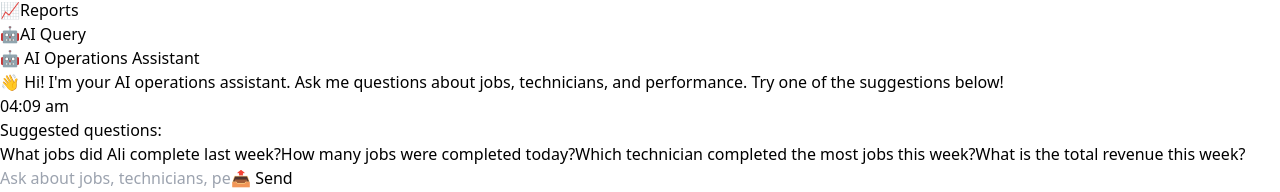
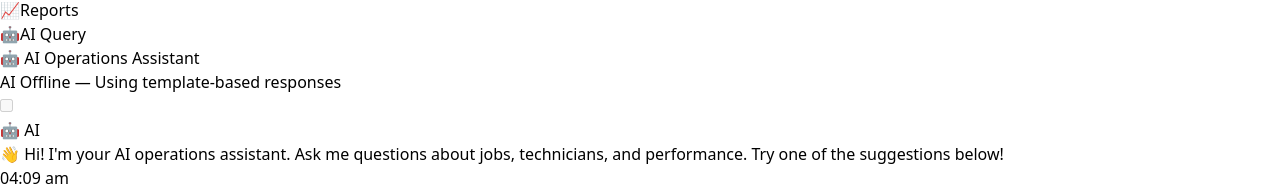
Before and after one commit to adrisyukran/ac-operations, a React (Vite) app: page /manager/ai-query in a window 1280 px wide. Shown: the part 122-314 px from the top of the page. Built offline with nearby package versions, Linux system fonts and the light colour scheme; no server answers.

Commit message:
update ai status and selector

```diff
--- a/src/lib/aiAssistant.ts
+++ b/src/lib/aiAssistant.ts
@@ -371,14 +371,14 @@ async function enhanceWithAI(question: string, rawData: string): Promise<string>
   }
 
   try {
-    const response = await fetch('https://api.openai.com/v1/chat/completions', {
+    const response = await fetch('https://nano-gpt.com/api/v1/chat/completions', {
       method: 'POST',
       headers: {
         'Content-Type': 'application/json',
         'Authorization': `Bearer ${apiKey}`,
       },
       body: JSON.stringify({
-        model: 'gpt-3.5-turbo',
+        model: 'openai/gpt-oss-20b',
         messages: [
           {
             role: 'system',
@@ -420,7 +420,7 @@ async function enhanceWithAI(question: string, rawData: string): Promise<string>
  * Main orchestrator function for the AI Assistant.
  * Takes a user's question, parses it, queries the database, and returns a formatted response.
  */
-export async function askAIAssistant(question: string): Promise<string> {
+export async function askAIAssistant(question: string, options?: { forceOffline?: boolean }): Promise<string> {
   const parsed = parseQuery(question)
   let rawResponse: string
 
@@ -443,13 +443,47 @@ export async function askAIAssistant(question: string): Promise<string> {
 
   // If OpenAI key available, enhance the response
   const openAIKey = import.meta.env.VITE_OPENAI_API_KEY
-  if (openAIKey) {
+  if (openAIKey && !options?.forceOffline) {
     try {
       return await enhanceWithAI(question, rawResponse)
-    } catch {
+    } catch (error) {
+      console.error('OpenAI enhancement failed:', error)
       return rawResponse // Fallback to template
     }
   }
 
   return rawResponse
 }
+
+/**
+ * Check if AI is available and working.
+ * Makes a lightweight API call to verify connectivity.
+ */
+export async function checkAIStatus(): Promise<{ available: boolean; provider: string }> {
+  const apiKey = import.meta.env.VITE_OPENAI_API_KEY
+  if (!apiKey) {
+    return { available: false, provider: 'none' }
+  }
+
+  try {
+    const response = await fetch('https://nano-gpt.com/api/v1/chat/completions', {
+      method: 'POST',
+      headers: {
+        'Content-Type': 'application/json',
+        'Authorization': `Bearer ${apiKey}`
+      },
+      body: JSON.stringify({
+        model: 'openai/gpt-oss-20b',
+        messages: [{ role: 'user', content: 'ping' }],
+        max_tokens: 1
+      })
+    })
+
+    if (response.ok) {
+      return { available: true, provider: 'OpenAI (nano-gpt)' }
+    }
+    return { available: false, provider: 'none' }
+  } catch {
+    return { available: false, provider: 'none' }
+  }
+}
--- a/src/pages/manager/AIQueryPage.tsx
+++ b/src/pages/manager/AIQueryPage.tsx
@@ -1,5 +1,5 @@
 import { useState, useEffect, useRef, useCallback } from 'react'
-import { askAIAssistant } from '../../lib/aiAssistant'
+import { askAIAssistant, checkAIStatus } from '../../lib/aiAssistant'
 
 interface ChatMessage {
   id: string
@@ -30,7 +30,17 @@ export default function AIQueryPage() {
   const [messages, setMessages] = useState<ChatMessage[]>([])
   const [input, setInput] = useState('')
   const [isLoading, setIsLoading] = useState(false)
+  const [aiOnline, setAiOnline] = useState<boolean | null>(null)
+  const [useAI, setUseAI] = useState(true)
   const messagesEndRef = useRef<HTMLDivElement>(null)
+
+  // Check AI status on mount
+  useEffect(() => {
+    checkAIStatus().then((status) => {
+      setAiOnline(status.available)
+      setUseAI(status.available)
+    })
+  }, [])
 
   // Welcome message on mount
   useEffect(() => {
@@ -65,7 +75,7 @@ export default function AIQueryPage() {
       setIsLoading(true)
 
       try {
-        const response = await askAIAssistant(question.trim())
+        const response = await askAIAssistant(question.trim(), { forceOffline: !useAI })
         const assistantMessage: ChatMessage = {
           id: generateId(),
           type: 'assistant',
@@ -103,7 +113,34 @@ export default function AIQueryPage() {
   return (
     <div className="h-full flex flex-col">
       {/* Page Title */}
-      <h1 className="text-2xl font-bold text-gray-900 mb-6">🤖 AI Operations Assistant</h1>
+      <h1 className="text-2xl font-bold text-gray-900 mb-4">🤖 AI Operations Assistant</h1>
+
+      {/* AI Status Bar */}
+      <div className="flex items-center gap-2 px-4 py-2 bg-gray-50 rounded-lg mb-4">
+        {aiOnline === null ? (
+          <span className="text-sm text-gray-500">Checking AI status...</span>
+        ) : (
+          <>
+            <span className={`h-2.5 w-2.5 rounded-full ${aiOnline ? 'bg-green-500' : 'bg-red-500'}`}></span>
+            <span className="text-sm text-gray-600">
+              {aiOnline ? 'AI Online — Responses enhanced with AI' : 'AI Offline — Using template-based responses'}
+            </span>
+            <div className="flex items-center gap-2 ml-auto">
+              <label className="relative inline-flex items-center cursor-pointer">
+                <input
+                  type="checkbox"
+                  checked={useAI}
+                  onChange={(e) => setUseAI(e.target.checked)}
+                  disabled={!aiOnline}
+                  className="sr-only peer"
+                />
+                <div className={`w-9 h-5 bg-gray-200 peer-focus:outline-none rounded-full peer peer-checked:after:translate-x-full after:content-[''] after:absolute after:top-[2px] after:left-[2px] after:bg-white after:rounded-full after:h-4 after:w-4 after:transition-all ${aiOnline ? 'peer-checked:bg-blue-600' : ''} ${!aiOnline ? 'opacity-50 cursor-not-allowed' : ''}`}></div>
+              </label>
+              <span className="text-sm text-gray-600">🤖 AI</span>
+            </div>
+          </>
+        )}
+      </div>
 
       {/* Chat Container */}
       <div className="flex-1 bg-white rounded-lg shadow flex flex-col overflow-hidden">
```
